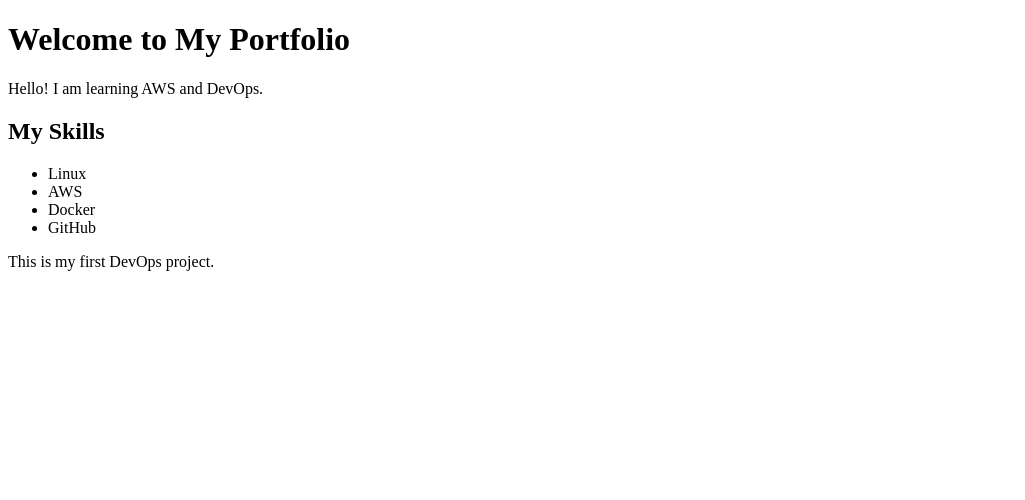
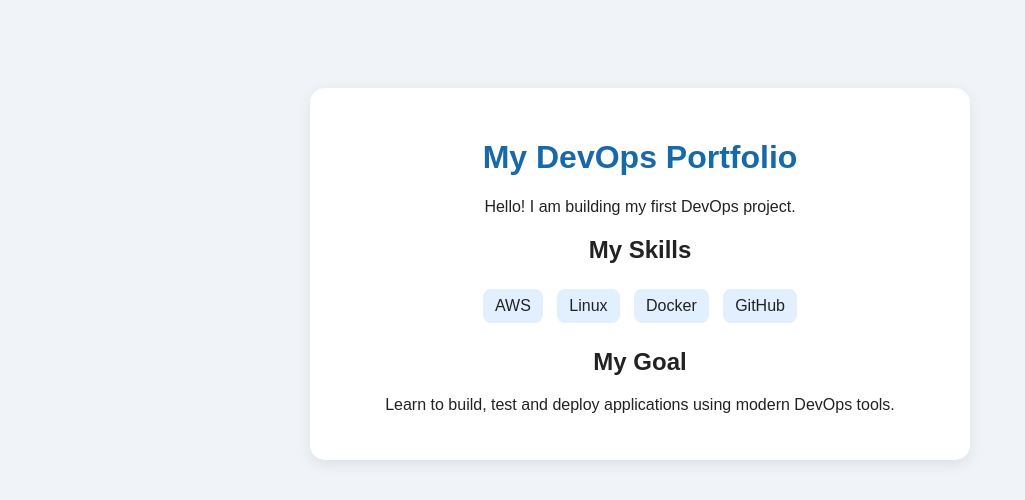
Before and after one commit to ajayrajepatil08-arch/aws-devops-portfolio, a plain HTML site: page index.html in a window 1280 px wide. Shown: the whole page, without its empty margins (0-1025 px from the left). Drawn offline with Linux system fonts and the light colour scheme.

Commit message:
Update index.html

```diff
--- a/index.html
+++ b/index.html
@@ -3,20 +3,57 @@
 <html lang="en">
 <head>
     <meta charset="UTF-8">
+    <meta name="viewport" content="width=device-width, initial-scale=1.0">
     <title>My DevOps Portfolio</title>
+    <style>
+        body {
+            font-family: Arial, sans-serif;
+            background: #f0f4f8;
+            color: #222;
+            text-align: center;
+            padding: 40px 20px;
+        }
+
+        .card {
+            background: white;
+            max-width: 600px;
+            margin: 40px auto;
+            padding: 30px;
+            border-radius: 15px;
+            box-shadow: 0 4px 15px #00000015;
+        }
+
+        h1 {
+            color: #1769aa;
+        }
+
+        li {
+            margin: 12px;
+        }
+
+        .tag {
+            display: inline-block;
+            background: #e1efff;
+            padding: 8px 12px;
+            margin: 5px;
+            border-radius: 8px;
+        }
+    </style>
 </head>
 <body>
-    <h1>Welcome to My Portfolio</h1>
-    <p>Hello! I am learning AWS and DevOps.</p>
+    <div class="card">
+        <h1>My DevOps Portfolio</h1>
+        <p>Hello! I am building my first DevOps project.</p>
 
-    <h2>My Skills</h2>
-    <ul>
-        <li>Linux</li>
-        <li>AWS</li>
-        <li>Docker</li>
-        <li>GitHub</li>
-    </ul>
+        <h2>My Skills</h2>
+        <span class="tag">AWS</span>
+        <span class="tag">Linux</span>
+        <span class="tag">Docker</span>
+        <span class="tag">GitHub</span>
 
-    <p>This is my first DevOps project.</p>
+        <h2>My Goal</h2>
+        <p>Learn to build, test and deploy applications
+        using modern DevOps tools.</p>
+    </div>
 </body>
 </html>
```
